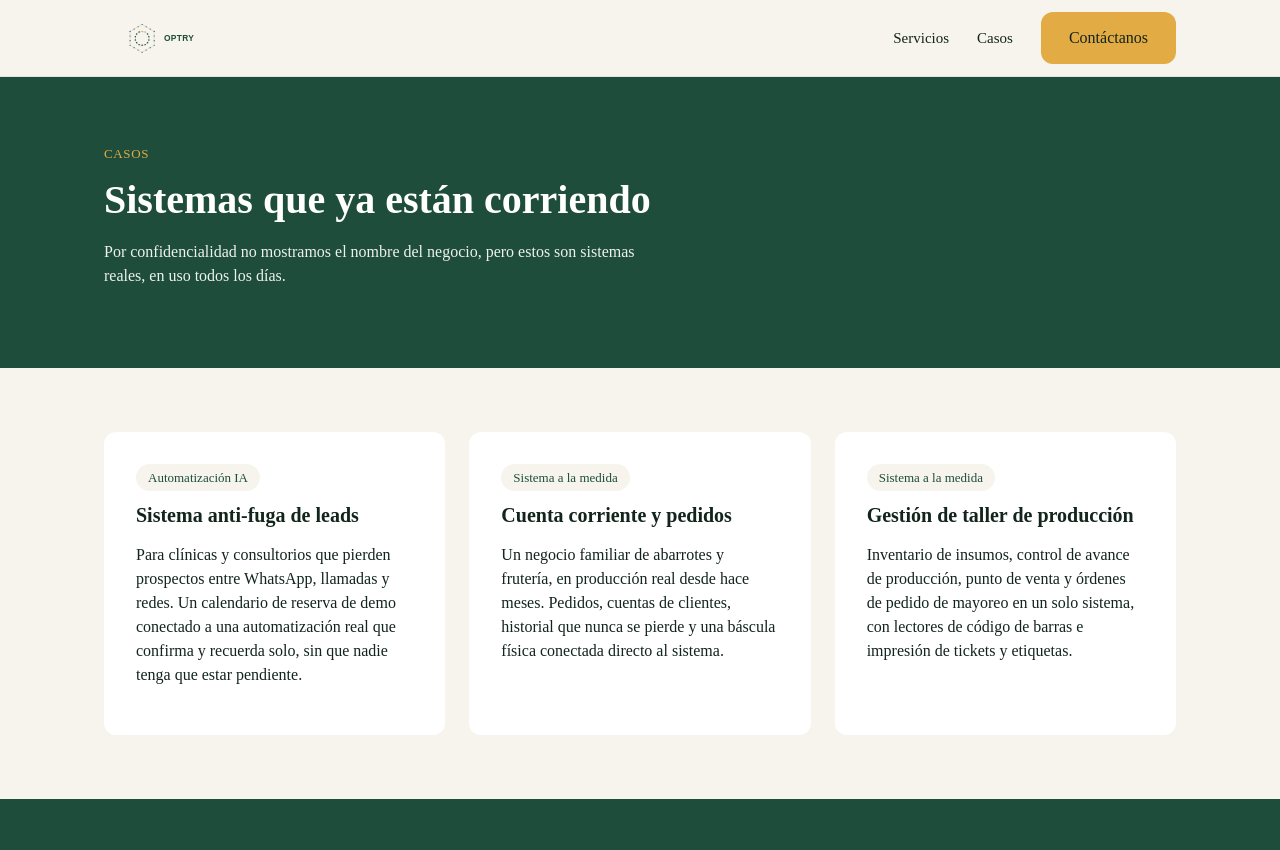
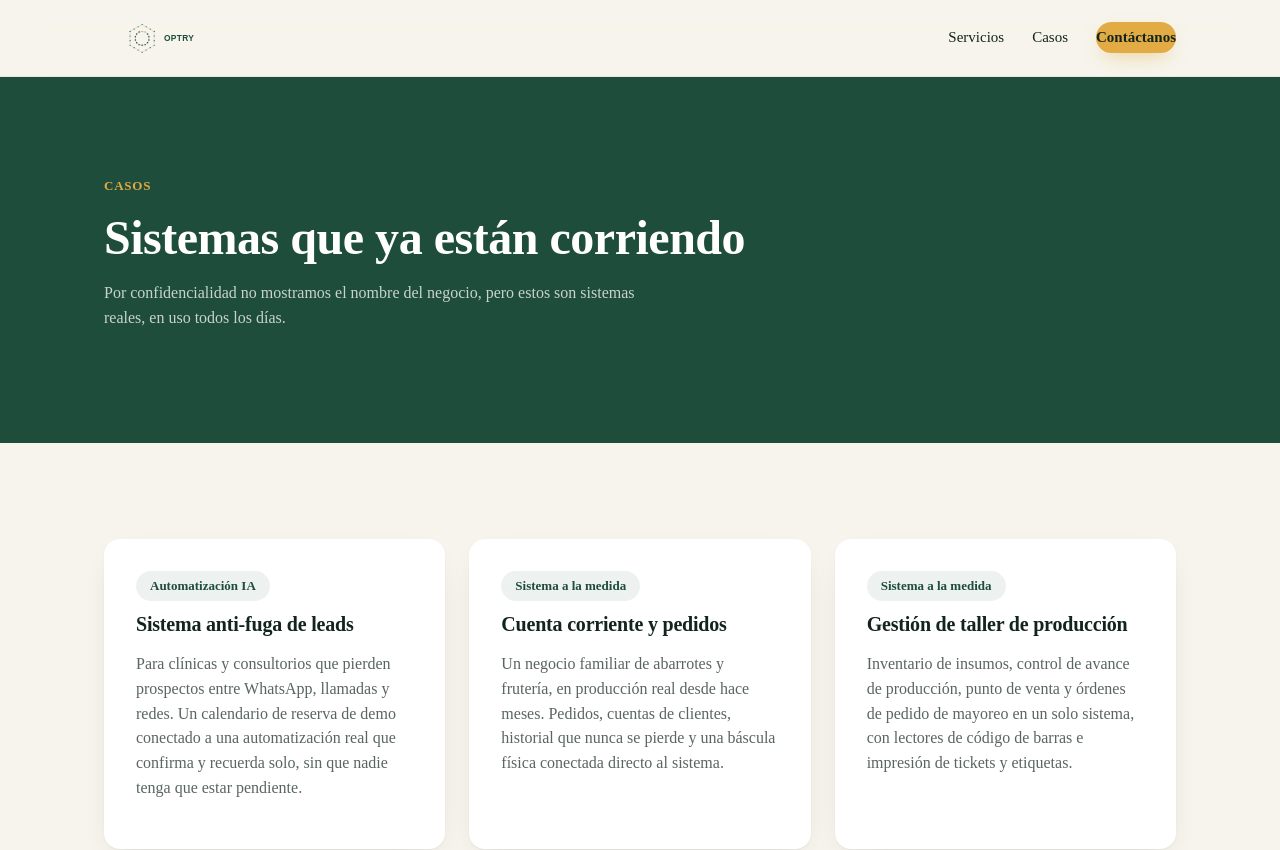
Before and after one commit to Optry-agency/optry-tech-web, a Next.js app: page /casos in a window 1280 px wide. Shown: the top 850 px of the page. Built offline with nearby package versions, Linux system fonts and the light colour scheme.

Commit message:
Rediseno visual estilo iOS: tarjetas con sombra suave, botones tipo pastilla, header con efecto vidrio, animaciones de entrada al hacer scroll y fondo que se oscurece progresivamente para dar profundidad

```diff
--- a/app/casos/page.tsx
+++ b/app/casos/page.tsx
@@ -32,9 +32,11 @@ export default function Casos() {
     <>
       <section className="section--dark section">
         <div className="container">
-          <span className="eyebrow">Casos</span>
-          <h1>Sistemas que ya están corriendo</h1>
-          <p style={{ maxWidth: 560, opacity: 0.92 }}>
+          <span className="eyebrow reveal">Casos</span>
+          <h1 className="reveal" style={{ transitionDelay: "0.05s" }}>
+            Sistemas que ya están corriendo
+          </h1>
+          <p className="reveal" style={{ maxWidth: 560, opacity: 0.92, transitionDelay: "0.1s" }}>
             Por confidencialidad no mostramos el nombre del negocio, pero
             estos son sistemas reales, en uso todos los días.
           </p>
@@ -44,8 +46,12 @@ export default function Casos() {
       <section className="section">
         <div className="container">
           <div className="grid grid--3">
-            {casos.map((c) => (
-              <div className="card" key={c.title}>
+            {casos.map((c, i) => (
+              <div
+                className="card reveal"
+                key={c.title}
+                style={{ transitionDelay: `${i * 0.08}s` }}
+              >
                 <span className="tag">{c.tag}</span>
                 <h3>{c.title}</h3>
                 <p>{c.body}</p>
@@ -56,7 +62,7 @@ export default function Casos() {
       </section>
 
       <section className="section--dark section">
-        <div className="container" style={{ textAlign: "center" }}>
+        <div className="container reveal" style={{ textAlign: "center" }}>
           <h2>¿Quieres ser el siguiente caso?</h2>
           <Link href="/contacto" className="btn btn--primary">
             Cuéntanos tu caso
--- a/app/globals.css
+++ b/app/globals.css
@@ -1,20 +1,33 @@
 :root {
+  /* Marca — fijos, nunca animados */
   --color-primary: #1E4D3B;
+  --color-accent: #E2AB44;
+  --color-white: #FFFFFF;
+  --color-ink: #12241C;
+
+  /* Fondo/texto de fondo — animados por el scroll (ver ScrollDepth) */
   --color-bg: #F6F4ED;
-  --color-accent: #E2AB44;
-  --color-text: #12241C;
-  --color-white: #FFFFFF;
+  --color-fg: #12241C;
+  --color-fg-muted: rgba(18, 36, 28, 0.66);
 
   --font-heading: var(--font-montserrat), "Arial Black", sans-serif;
   --font-body: var(--font-inter), Arial, sans-serif;
 
-  --radius: 12px;
-  --space: 8px;
+  --radius: 16px;
+  --radius-sm: 10px;
+  --radius-pill: 999px;
   --max-width: 1120px;
+
+  --ease-spring: cubic-bezier(0.22, 1, 0.36, 1);
+  --ease-out: cubic-bezier(0.16, 1, 0.3, 1);
 }
 
 * {
   box-sizing: border-box;
+}
+
+html {
+  scroll-behavior: smooth;
 }
 
 html,
@@ -25,25 +38,29 @@ body {
 
 body {
   background: var(--color-bg);
-  color: var(--color-text);
+  color: var(--color-fg);
   font-family: var(--font-body);
   font-size: 1rem;
-  line-height: 1.5;
+  line-height: 1.55;
+  transition: background-color 0.4s var(--ease-out), color 0.4s var(--ease-out);
+  -webkit-font-smoothing: antialiased;
 }
 
 h1, h2, h3 {
   font-family: var(--font-heading);
   font-weight: 700;
-  line-height: 1.2;
+  line-height: 1.15;
+  letter-spacing: -0.01em;
   margin: 0 0 1rem 0;
 }
 
-h1 { font-size: 2.5rem; }
-h2 { font-size: 1.75rem; }
+h1 { font-size: clamp(2.25rem, 4vw, 3rem); }
+h2 { font-size: clamp(1.5rem, 2.6vw, 1.875rem); }
 h3 { font-size: 1.25rem; font-weight: 600; }
 
 p {
   margin: 0 0 1rem 0;
+  color: var(--color-fg-muted);
 }
 
 a {
@@ -57,12 +74,16 @@ a {
 }
 
 .section {
-  padding: 64px 0;
+  padding: 96px 0;
 }
 
 .section--dark {
   background: var(--color-primary);
   color: var(--color-white);
+}
+
+.section--dark p {
+  color: rgba(255, 255, 255, 0.82);
 }
 
 .section--dark h1,
@@ -74,53 +95,87 @@ a {
 .eyebrow {
   display: inline-block;
   font-family: var(--font-body);
-  font-weight: 500;
+  font-weight: 600;
   font-size: 0.8125rem;
-  letter-spacing: 0.05em;
+  letter-spacing: 0.06em;
   text-transform: uppercase;
   color: var(--color-primary);
-  margin-bottom: 12px;
+  margin-bottom: 14px;
+  transition: color 0.4s var(--ease-out);
 }
 
 .section--dark .eyebrow {
   color: var(--color-accent);
 }
 
+/* Botones — pill, prensado tipo iOS */
 .btn {
   display: inline-flex;
   align-items: center;
   gap: 8px;
-  padding: 14px 28px;
-  border-radius: var(--radius);
+  padding: 15px 30px;
+  border-radius: var(--radius-pill);
   font-family: var(--font-body);
-  font-weight: 500;
-  font-size: 1rem;
+  font-weight: 600;
+  font-size: 0.9375rem;
   text-decoration: none;
   border: none;
   cursor: pointer;
-  transition: opacity 0.15s ease;
+  transition: transform 0.2s var(--ease-spring), box-shadow 0.25s var(--ease-out), opacity 0.2s ease;
+  will-change: transform;
 }
 
 .btn:hover {
-  opacity: 0.88;
+  transform: translateY(-1px);
+}
+
+.btn:active {
+  transform: scale(0.96);
 }
 
 .btn--primary {
   background: var(--color-accent);
-  color: var(--color-text);
+  color: var(--color-ink);
+  box-shadow: 0 8px 20px -8px rgba(226, 171, 68, 0.65);
+}
+
+.btn--primary:hover {
+  box-shadow: 0 12px 28px -8px rgba(226, 171, 68, 0.75);
 }
 
 .btn--secondary {
-  background: transparent;
+  background: rgba(255, 255, 255, 0.08);
   color: var(--color-white);
-  border: 1.5px solid var(--color-white);
+  border: 1.5px solid rgba(255, 255, 255, 0.55);
+  backdrop-filter: blur(8px);
 }
 
+.btn--secondary:hover {
+  background: rgba(255, 255, 255, 0.16);
+}
+
+/* Tarjetas — profundidad suave tipo clay/iOS, texto siempre fijo (el fondo no se anima) */
 .card {
   background: var(--color-white);
+  color: var(--color-ink);
   border-radius: var(--radius);
   padding: 32px;
   height: 100%;
+  box-shadow:
+    0 1px 2px rgba(18, 36, 28, 0.04),
+    0 12px 32px -16px rgba(18, 36, 28, 0.18);
+  transition: transform 0.35s var(--ease-spring), box-shadow 0.35s var(--ease-out);
+}
+
+.card p {
+  color: rgba(18, 36, 28, 0.7);
+}
+
+.card:hover {
+  transform: translateY(-4px);
+  box-shadow:
+    0 1px 2px rgba(18, 36, 28, 0.05),
+    0 24px 48px -20px rgba(18, 36, 28, 0.24);
 }
 
 .grid {
@@ -139,10 +194,37 @@ a {
 .tag {
   display: inline-block;
   font-size: 0.8125rem;
-  font-weight: 500;
-  padding: 4px 12px;
-  border-radius: 999px;
-  background: var(--color-bg);
+  font-weight: 600;
+  padding: 5px 14px;
+  border-radius: var(--radius-pill);
+  background: rgba(30, 77, 59, 0.08);
   color: var(--color-primary);
   margin-bottom: 12px;
 }
+
+/* Revelado al hacer scroll */
+.reveal {
+  opacity: 0;
+  transform: translateY(24px);
+  transition: opacity 0.7s var(--ease-out), transform 0.7s var(--ease-out);
+}
+
+.reveal-visible {
+  opacity: 1;
+  transform: translateY(0);
+}
+
+@media (prefers-reduced-motion: reduce) {
+  html {
+    scroll-behavior: auto;
+  }
+  .reveal {
+    opacity: 1;
+    transform: none;
+    transition: none;
+  }
+  .btn,
+  .card {
+    transition: none;
+  }
+}
--- a/app/layout.tsx
+++ b/app/layout.tsx
@@ -3,6 +3,8 @@ import localFont from "next/font/local";
 import "./globals.css";
 import Header from "@/components/Header";
 import Footer from "@/components/Footer";
+import ScrollDepth from "@/components/ScrollDepth";
+import ScrollReveal from "@/components/ScrollReveal";
 
 const montserrat = localFont({
   src: "../public/fonts/Montserrat-Variable.ttf",
@@ -30,6 +32,8 @@ export default function RootLayout({
   return (
     <html lang="es">
       <body className={`${montserrat.variable} ${inter.variable}`}>
+        <ScrollDepth />
+        <ScrollReveal />
         <Header />
         <main>{children}</main>
         <Footer />
--- a/components/Header.module.css
+++ b/components/Header.module.css
@@ -1,9 +1,12 @@
 .header {
-  background: var(--color-bg);
-  border-bottom: 1px solid rgba(18, 36, 28, 0.08);
+  background: color-mix(in srgb, var(--color-bg) 72%, transparent);
+  backdrop-filter: saturate(180%) blur(20px);
+  -webkit-backdrop-filter: saturate(180%) blur(20px);
+  border-bottom: 1px solid rgba(18, 36, 28, 0.06);
   position: sticky;
   top: 0;
   z-index: 10;
+  transition: background-color 0.4s var(--ease-out);
 }
 
 .inner {
@@ -17,6 +20,11 @@
   display: flex;
   align-items: center;
   text-decoration: none;
+  transition: opacity 0.2s ease;
+}
+
+.logo:hover {
+  opacity: 0.8;
 }
 
 .nav {
@@ -27,6 +35,24 @@
   font-size: 0.9375rem;
 }
 
-.nav a {
+.nav a:not(.btn) {
   text-decoration: none;
+  position: relative;
+  padding: 4px 0;
 }
+
+.nav a:not(.btn)::after {
+  content: "";
+  position: absolute;
+  left: 0;
+  right: 100%;
+  bottom: -2px;
+  height: 2px;
+  background: var(--color-accent);
+  border-radius: 999px;
+  transition: right 0.25s var(--ease-out);
+}
+
+.nav a:not(.btn):hover::after {
+  right: 0;
+}
--- /dev/null
+++ b/components/ScrollDepth.tsx
@@ -0,0 +1,70 @@
+"use client";
+
+import { useEffect } from "react";
+
+// Colores de inicio (arriba de la página) y de destino (fondo de la página).
+// Los "fijos" de marca (--color-primary, --color-accent, --color-ink) no se tocan:
+// solo el fondo/texto por defecto de las secciones claras se profundiza al bajar,
+// para dar sensación de profundidad sin perder legibilidad en tarjetas/CTAs.
+const BG_START = [246, 244, 237]; // --color-bg crema
+const BG_END = [12, 20, 16]; // verde-negro profundo
+const FG_START = [18, 36, 28]; // --color-ink
+const FG_END = [237, 240, 235]; // crema muy claro
+
+function lerp(a: number, b: number, t: number) {
+  return Math.round(a + (b - a) * t);
+}
+
+function mix(start: number[], end: number[], t: number) {
+  return `rgb(${lerp(start[0], end[0], t)}, ${lerp(start[1], end[1], t)}, ${lerp(
+    start[2],
+    end[2],
+    t
+  )})`;
+}
+
+export default function ScrollDepth() {
+  useEffect(() => {
+    const prefersReduced = window.matchMedia(
+      "(prefers-reduced-motion: reduce)"
+    ).matches;
+    if (prefersReduced) return;
+
+    const root = document.documentElement;
+    let ticking = false;
+
+    const apply = () => {
+      ticking = false;
+      const doc = document.documentElement;
+      const scrollable = doc.scrollHeight - window.innerHeight;
+      const progress = scrollable > 0 ? window.scrollY / scrollable : 0;
+      // Curva suave: se profundiza rápido al inicio del scroll y se detiene
+      // antes del fondo del todo, para no pelear con las secciones oscuras.
+      const t = Math.min(1, Math.max(0, progress)) ** 0.85;
+
+      root.style.setProperty("--color-bg", mix(BG_START, BG_END, t));
+      root.style.setProperty("--color-fg", mix(FG_START, FG_END, t));
+      root.style.setProperty(
+        "--color-fg-muted",
+        `${mix(FG_START, FG_END, t)}`.replace("rgb", "rgba").replace(")", ", 0.72)")
+      );
+    };
+
+    const onScroll = () => {
+      if (!ticking) {
+        ticking = true;
+        requestAnimationFrame(apply);
+      }
+    };
+
+    apply();
+    window.addEventListener("scroll", onScroll, { passive: true });
+    window.addEventListener("resize", onScroll);
+    return () => {
+      window.removeEventListener("scroll", onScroll);
+      window.removeEventListener("resize", onScroll);
+    };
+  }, []);
+
+  return null;
+}
--- /dev/null
+++ b/components/ScrollReveal.tsx
@@ -0,0 +1,40 @@
+"use client";
+
+import { useEffect } from "react";
+
+/**
+ * Activa el fade/slide-in de cualquier elemento con className="reveal"
+ * cuando entra en el viewport. No usa estado de React a propósito —
+ * solo alterna una clase en el DOM, así que no compite con la hidratación.
+ */
+export default function ScrollReveal() {
+  useEffect(() => {
+    const elements = Array.from(document.querySelectorAll(".reveal"));
+    if (elements.length === 0) return;
+
+    const prefersReduced = window.matchMedia(
+      "(prefers-reduced-motion: reduce)"
+    ).matches;
+    if (prefersReduced) {
+      elements.forEach((el) => el.classList.add("reveal-visible"));
+      return;
+    }
+
+    const observer = new IntersectionObserver(
+      (entries) => {
+        for (const entry of entries) {
+          if (entry.isIntersecting) {
+            entry.target.classList.add("reveal-visible");
+            observer.unobserve(entry.target);
+          }
+        }
+      },
+      { threshold: 0.15, rootMargin: "0px 0px -40px 0px" }
+    );
+
+    elements.forEach((el) => observer.observe(el));
+    return () => observer.disconnect();
+  }, []);
+
+  return null;
+}
```
Also changed, not shown: app/contacto/contacto.module.css (+10 -4 lines), app/contacto/page.tsx (+6 -4 lines), app/page.tsx (+26 -15 lines), app/servicios/page.tsx (+18 -16 lines), next-env.d.ts (added), 1 other file (tests, documents, lock files or other folders).
